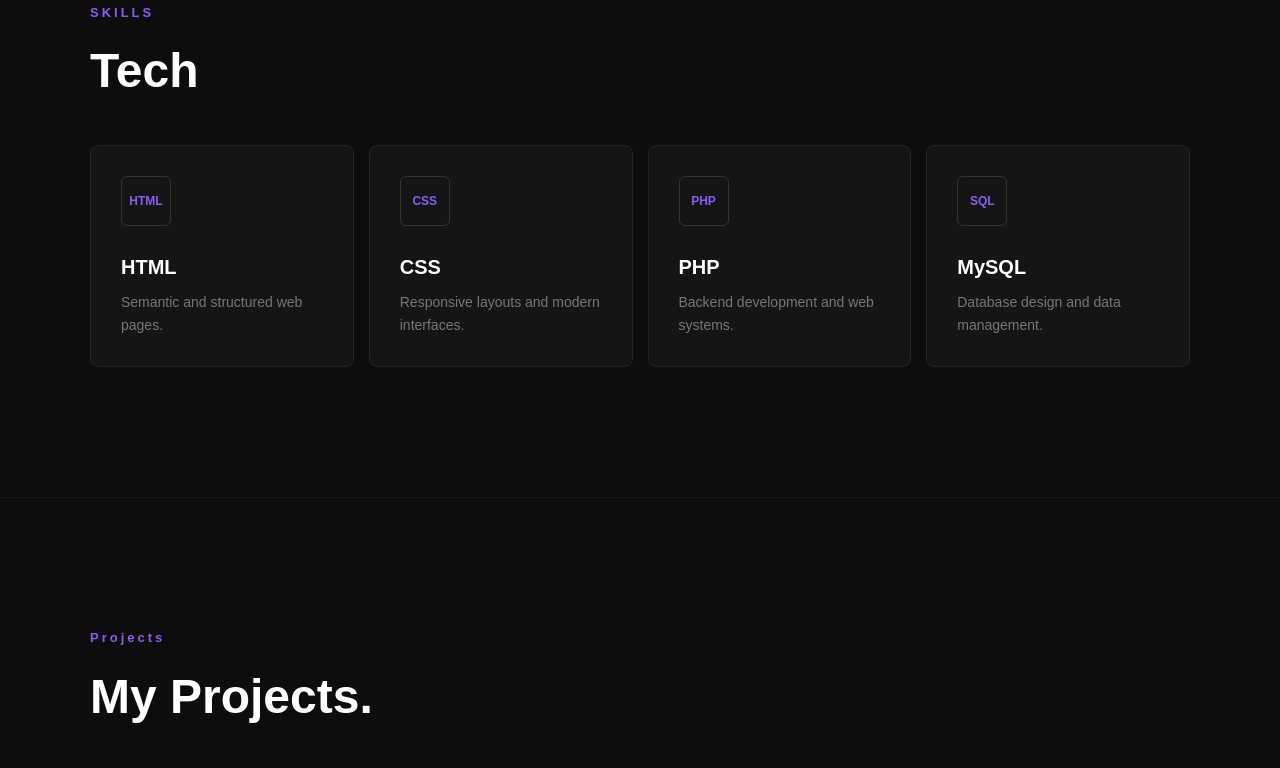
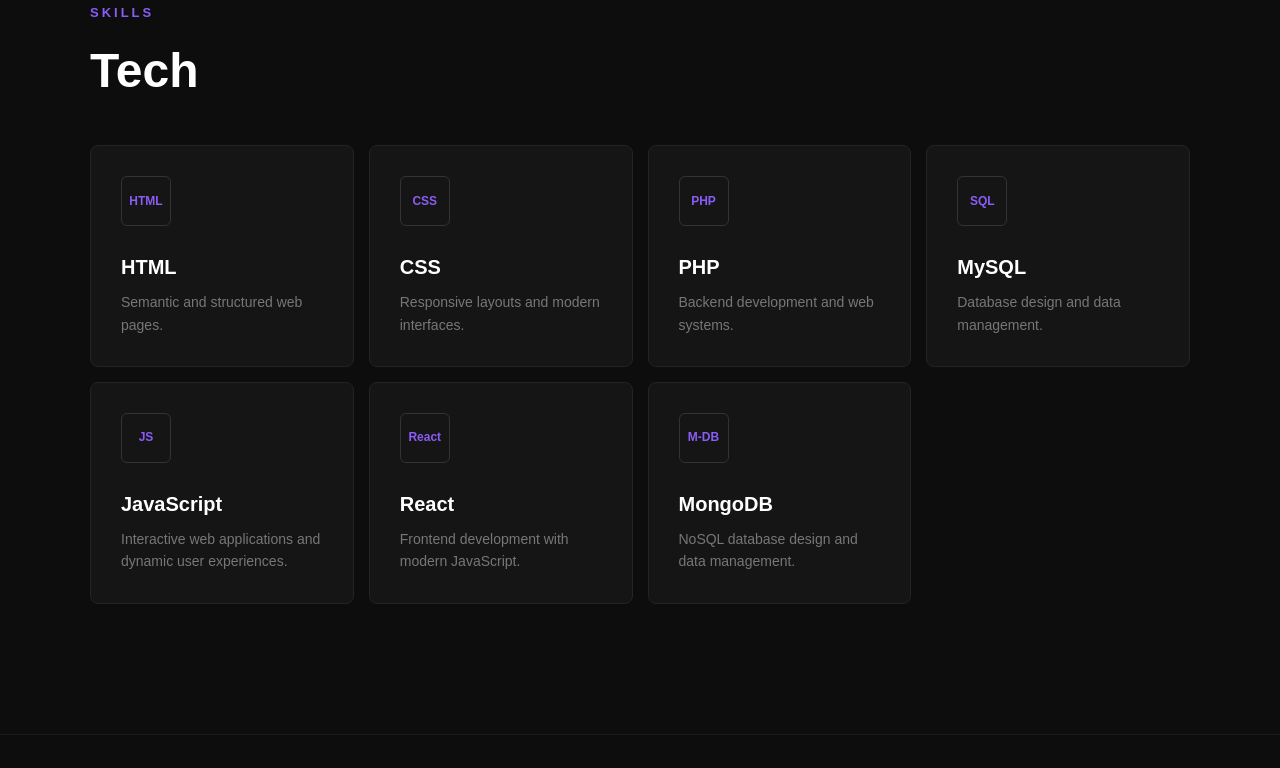
Before and after one commit to Yukizyne/Portfolio, a plain HTML site: page index.html in a window 1280 px wide. Shown: the part 1568-2336 px from the top of the page. Drawn offline with Linux system fonts and the light colour scheme.

Commit message:
Add files via upload

```diff
--- a/index.html
+++ b/index.html
@@ -114,6 +114,21 @@
                         <div class="skill-icon">SQL</div>
                         <h3>MySQL</h3>
                         <p>Database design and data management.</p>
+                    </div>
+                    <div class="skill-card">
+                        <div class="skill-icon">JS</div>
+                        <h3>JavaScript</h3>
+                        <p>Interactive web applications and dynamic user experiences.</p>
+                    </div>
+                    <div class="skill-card">
+                        <div class="skill-icon">React</div>
+                        <h3>React</h3>
+                        <p>Frontend development with modern JavaScript.</p>
+                    </div>
+                    <div class="skill-card">
+                        <div class="skill-icon">M-DB</div>
+                        <h3>MongoDB</h3>
+                        <p>NoSQL database design and data management.</p>
                     </div>
                 </div>
             </div>
```
